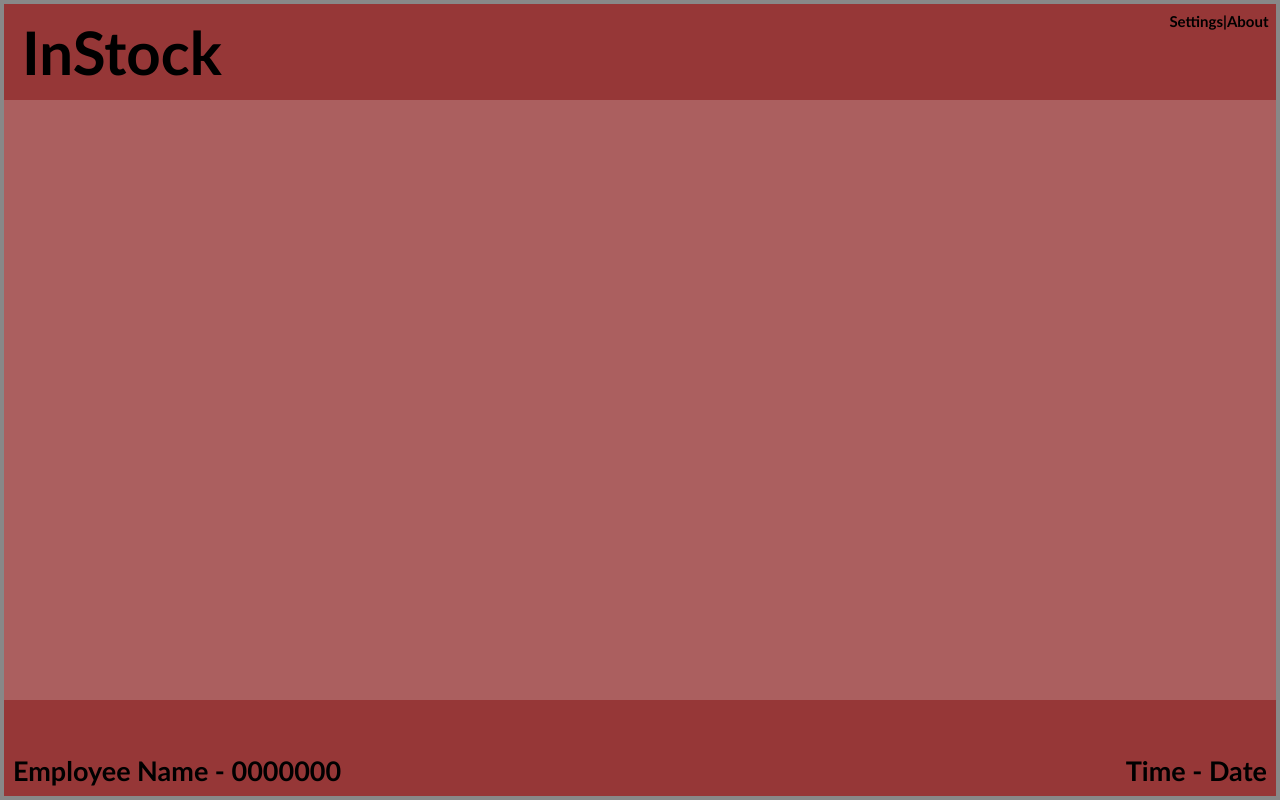
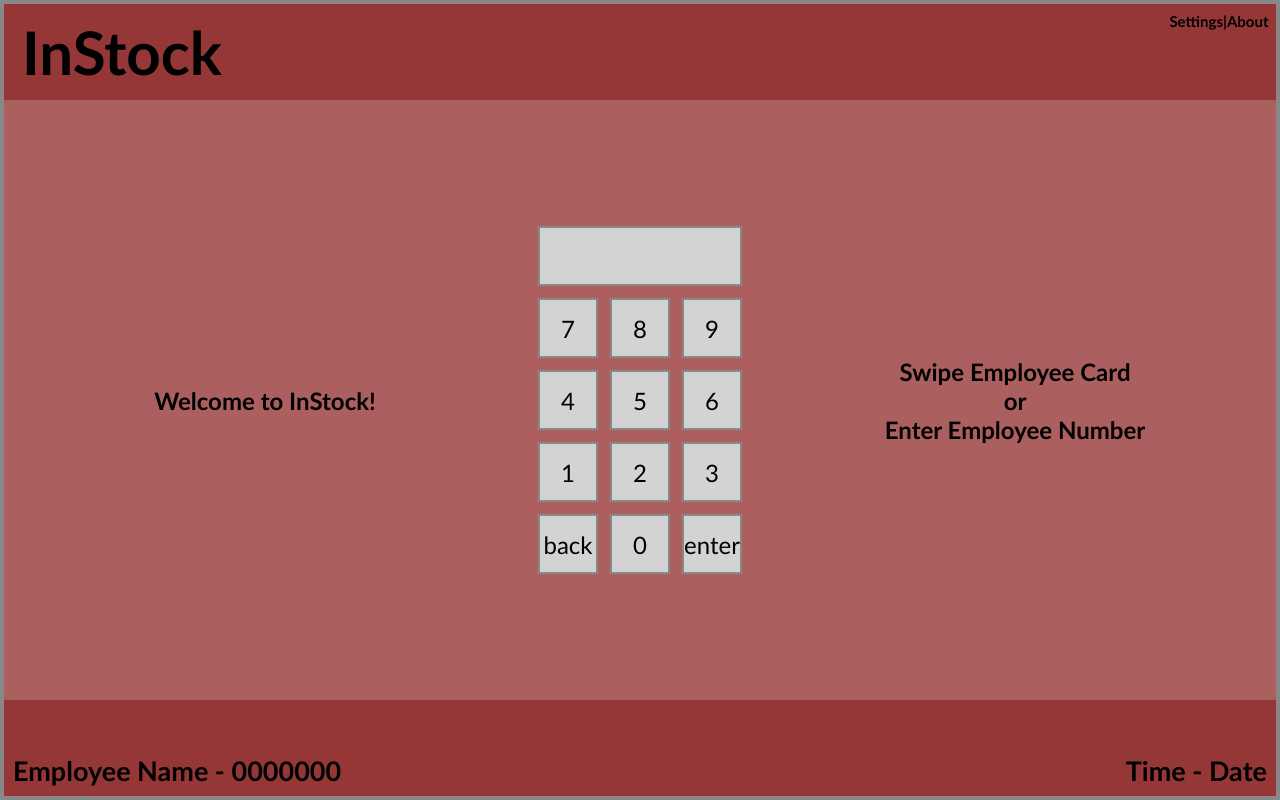
Before and after one commit to kmcordano/InStock-React, a React (Vite) app in the folder frontend/: page / in a window 1280 px wide. Built offline with nearby package versions, Linux system fonts and the light colour scheme.

Commit message:
LoginPage component

```diff
--- /dev/null
+++ b/frontend/src/component/Keypad.jsx
@@ -0,0 +1,26 @@
+import KeypadButton from './KeypadButton';
+import KeypadInput from './KeypadInput';
+
+import '../css/Keypad.css';
+
+const Keypad = () => {
+   return (
+      <div className="Keypad">
+         <KeypadButton text="back" />
+         <KeypadButton text="0" />
+         <KeypadButton text="enter" />
+         <KeypadButton text="1" />
+         <KeypadButton text="2" />
+         <KeypadButton text="3" />
+         <KeypadButton text="4" />
+         <KeypadButton text="5" />
+         <KeypadButton text="6" />
+         <KeypadButton text="7" />
+         <KeypadButton text="8" />
+         <KeypadButton text="9" />
+         <KeypadInput />
+      </div>
+   );
+};
+
+export default Keypad;
--- /dev/null
+++ b/frontend/src/component/KeypadButton.jsx
@@ -0,0 +1,15 @@
+import PropTypes from 'prop-types';
+
+import '../css/KeypadButton.css';
+
+const KeypadButton = ({text}) => {
+   return (
+      <div className="KeypadButton">{text}</div>
+   );
+};
+
+KeypadButton.propTypes = {
+   text : PropTypes.string
+}
+
+export default KeypadButton;
--- /dev/null
+++ b/frontend/src/component/KeypadInput.jsx
@@ -0,0 +1,11 @@
+import '../css/KeypadInput.css';
+
+const KeypadInput = () => {
+   return (
+      <div className="KeypadInput">
+         <input type="text" disabled/>
+      </div>
+   );
+};
+
+export default KeypadInput;
--- /dev/null
+++ b/frontend/src/component/LoginPage.jsx
@@ -0,0 +1,25 @@
+import Keypad from './Keypad';
+
+import '../css/LoginPage.css';
+
+const LoginPage = () => {
+   return (
+      <div className="LoginPage">
+         <div className="LoginPage-welcome">
+            <p>Welcome to InStock!</p>
+         </div>
+         <Keypad className="LoginPage-keypad"/>
+         <div className="LoginPage-instructions">
+            <p>
+               Swipe Employee Card
+               <br />
+               or
+               <br />
+               Enter Employee Number
+            </p>
+         </div>
+      </div>
+   );
+};
+
+export default LoginPage;
--- a/frontend/src/component/Main.jsx
+++ b/frontend/src/component/Main.jsx
@@ -1,8 +1,12 @@
+import LoginPage from './LoginPage';
+
 import '../css/Main.css';
 
 const Main = () => {
    return (
-      <div className="Main"></div>
+      <div className="Main">
+         <LoginPage />
+      </div>
    );
 };
 
--- /dev/null
+++ b/frontend/src/css/Keypad.css
@@ -0,0 +1,18 @@
+/*
+ * Keypad.css
+ * Keypad Component Styling
+ */
+
+.Keypad {
+   width  : 9.5em;
+   height : 15.5em;
+
+   display   : flex;
+   flex-wrap : wrap-reverse;
+
+   justify-content : space-evenly;
+   align-content   : space-evenly;
+
+   font-size  : 2em;
+   text-align : center;
+}
--- /dev/null
+++ b/frontend/src/css/KeypadButton.css
@@ -0,0 +1,19 @@
+/*
+ * KeypadButton.css
+ * KeypadButton Component Styles
+ */
+
+.KeypadButton {
+   width  : 2.5em;
+   height : 2.5em;
+   cursor : pointer;
+
+   align-content : center;
+
+   border : 2px solid #888;
+
+   background-color : rgb(211,211,211);
+}
+   .KeypadButton:hover {
+      background-color : #eee;
+   }
--- /dev/null
+++ b/frontend/src/css/KeypadInput.css
@@ -0,0 +1,24 @@
+/*
+ * KeypadInput.css
+ * KeypadInput Component Styles
+ */
+
+.KeypadInput {
+   width  : 8.5em;
+   height : 2.5em;
+
+   border : 2px solid #888;
+
+   background-color : rgb(211,211,211);
+}
+   .KeypadInput input[type=text] {
+      width  : 100%;
+      height : 100%;
+      border : none;
+
+      font-size : inherit;
+
+      padding : 0.5em;
+
+      background-color : inherit;
+   }
--- /dev/null
+++ b/frontend/src/css/LoginPage.css
@@ -0,0 +1,23 @@
+/*
+ * LoginPage.css
+ * LoginPage Component Styling
+ */
+
+.LoginPage {
+   width  : 100%;
+   height : 100%;
+
+   display         : flex;
+   align-items     : center;
+   justify-content : space-evenly;
+}
+
+.LoginPage-welcome, .LoginPage-keypad, .LoginPage-instructions {
+   width      : 30%;
+   font-size  : 2em;
+   text-align : center;
+}
+
+.LoginPage-welcome, .LoginPage-instructions {
+   font-weight : 600;
+}
```
